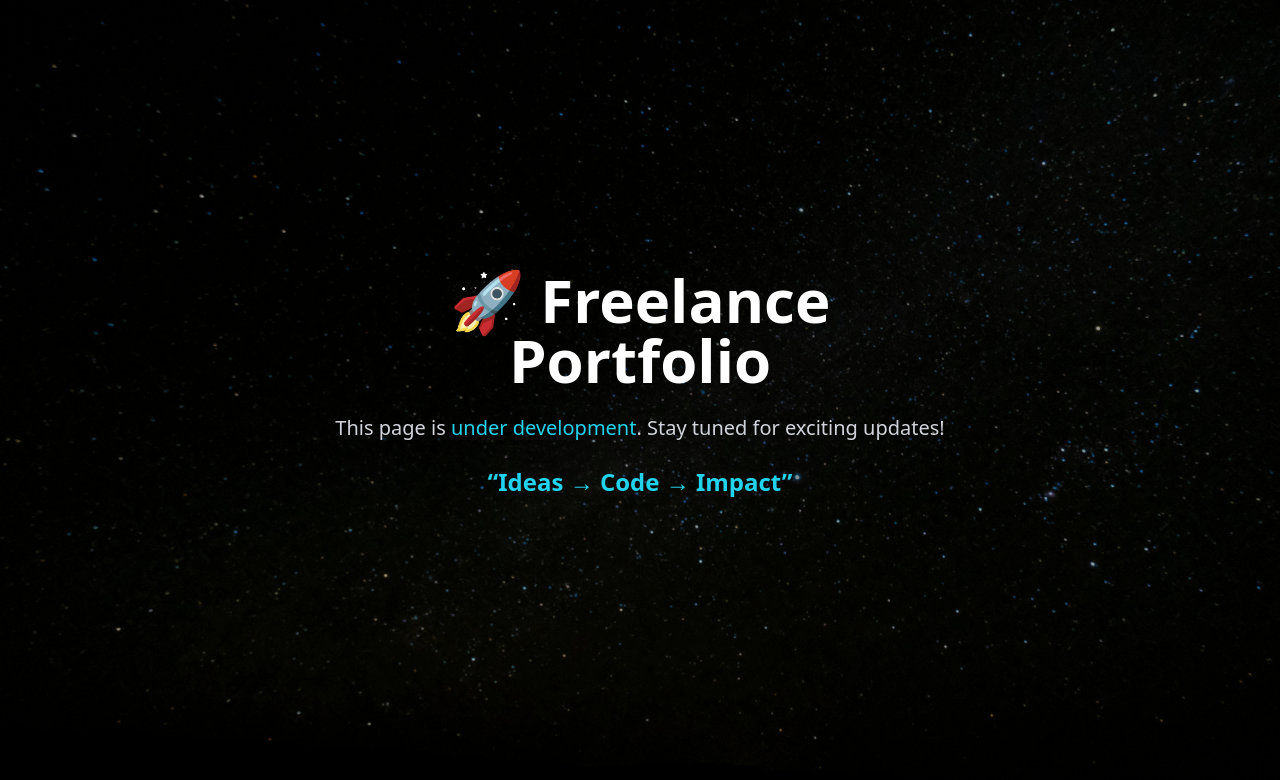
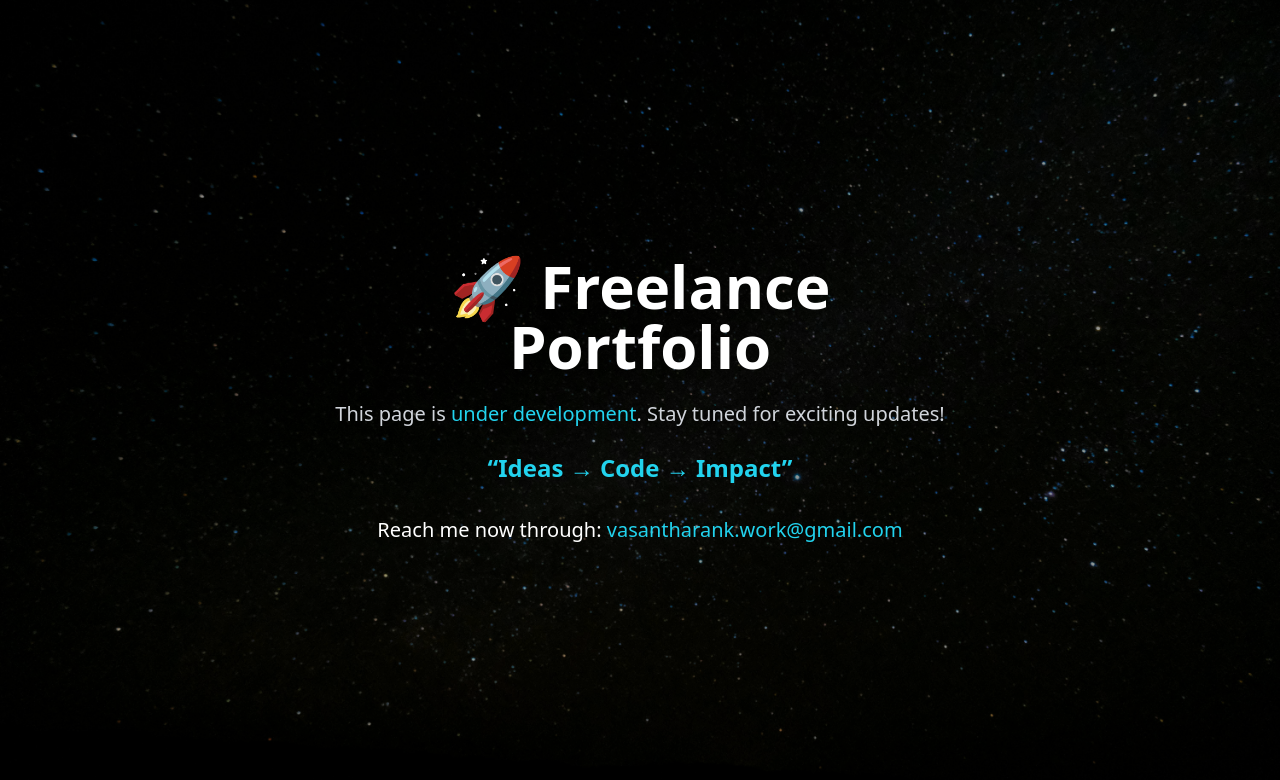
Before and after one commit to vasantharan/portfolio, a React (Create React App) app: page /freelancing in a window 1280 px wide. Shown: the top 780 px of the page. Built offline with nearby package versions, Linux system fonts and the light colour scheme.

Commit message:
Portfolio version 0.1.10
Styles in the home page corrected and Email info added in the freelancer page

```diff
--- a/src/components/Hero.jsx
+++ b/src/components/Hero.jsx
@@ -78,7 +78,7 @@ const Hero = () => {
                 </span>
                 I am <span>Vasantharan K</span>
                 </h1>
-                <h3 className="md:text-2xl text-lg md:leading-normal leading-5 mt-4 font-bold text-gray-200">
+                <h3 className="md:text-2xl text-lg md:leading-normal leading-5 mt-0 md:mt-4 font-bold text-gray-200">
                 <TypeAnimation
                     sequence={[
                     "Content Creator",
--- a/src/pages/Freelance.jsx
+++ b/src/pages/Freelance.jsx
@@ -1,4 +1,3 @@
-import React from "react";
 import { motion } from "framer-motion";
 
 const Freelancing = () => {
@@ -27,6 +26,19 @@ const Freelancing = () => {
                 >
                     “Ideas → Code → Impact”
                 </motion.p>
+
+                {/* Contact Email */}
+                <motion.p
+                    initial={{ opacity: 0 }}
+                    animate={{ opacity: 1 }}
+                    transition={{ delay: 1.8, duration: 1 }}
+                    className="text-lg md:text-xl"
+                >
+                    <span className="text-white">Reach me now through: </span>
+                    <span className="text-cyan-400">vasantharank.work@gmail.com</span>
+                </motion.p>
+
+
             </motion.div>
         </div>
     );
```
Lines whose indentation alone changed are shown as unchanged.
